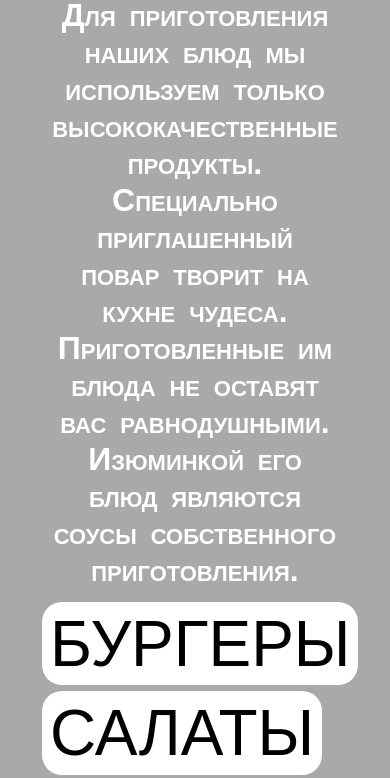
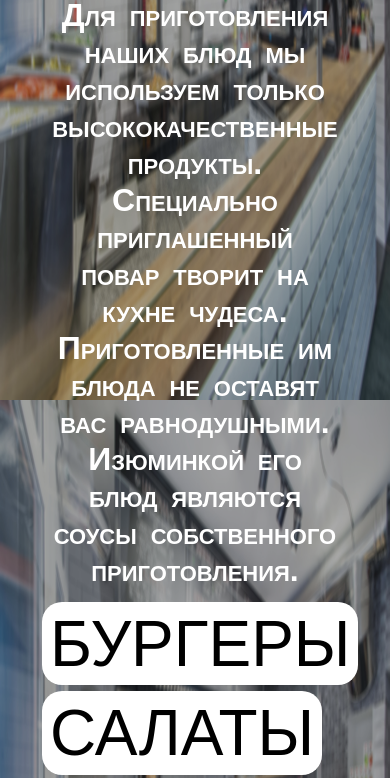
Before and after one commit to bar-kafedra/bar-kafedra.github.io, a plain HTML site: page index.html in a window 390 px wide. Shown: the part 444-1222 px from the top of the page. Drawn offline with Linux system fonts and the light colour scheme.

Commit message:
Update main.css

```diff
--- a/main.css
+++ b/main.css
@@ -504,7 +504,7 @@ header{
 		}
 
 	body {
-		background-size: auto 100vh;
+		background-size: auto 100%;
 		background-attachment: fixed;
 		background-position: center;
 		padding: 0;
```
